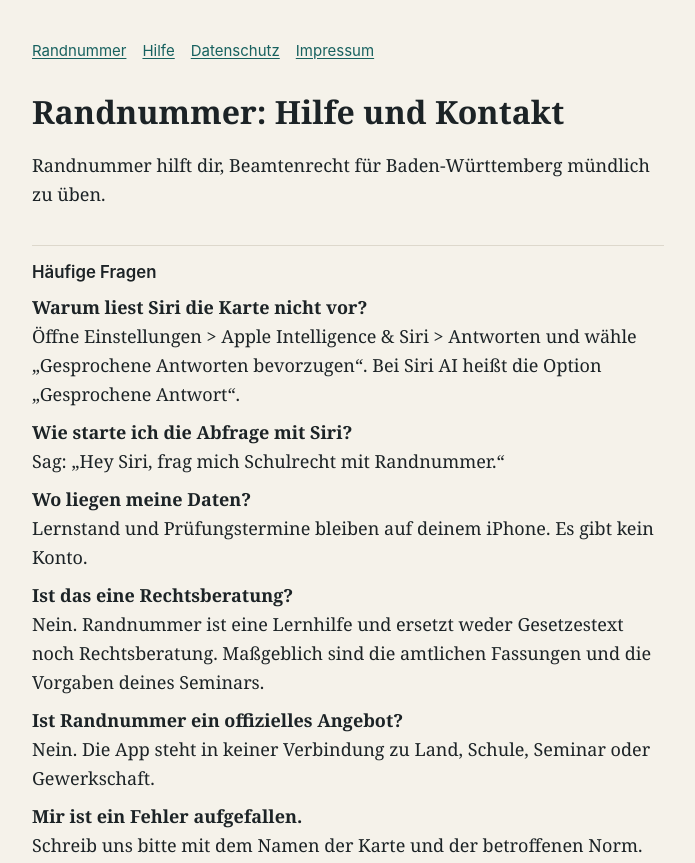
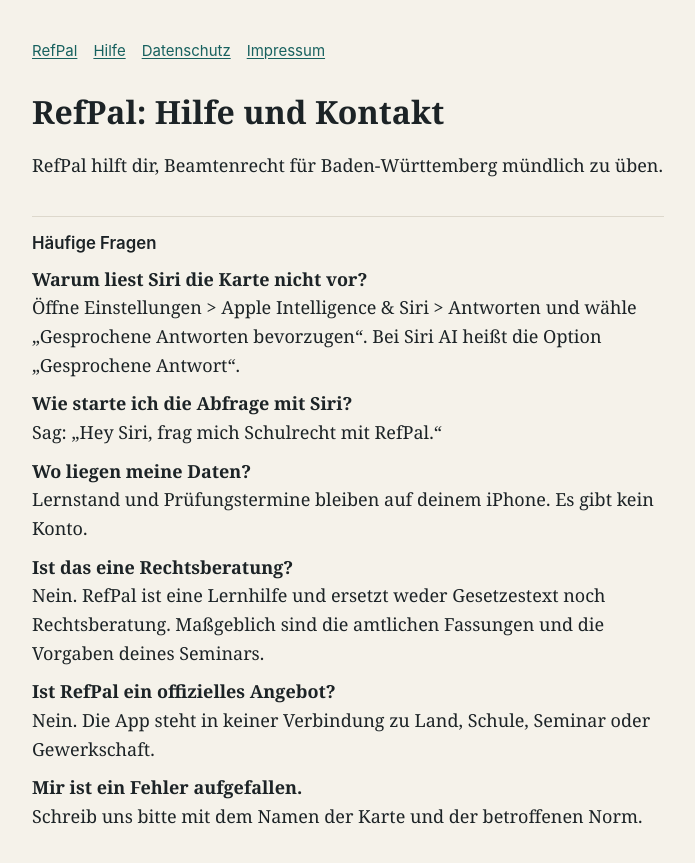
Before and after one commit to npenkwitt-glitch/refpal, a plain HTML site: page support/index.html in a window 1280 px wide. Shown: the top 863 px of the page, without its empty margins (292-987 px from the left). Drawn offline with Linux system fonts and the light colour scheme.

Commit message:
App in RefPal umbenannt
Co-Authored-By: Claude Opus 5.5 <noreply@anthropic.com>

```diff
--- a/support/index.html
+++ b/support/index.html
@@ -3,7 +3,7 @@
 <head>
 <meta charset="utf-8">
 <meta name="viewport" content="width=device-width, initial-scale=1">
-<title>Hilfe – Randnummer</title>
+<title>Hilfe – RefPal</title>
 <meta name="robots" content="index,follow">
 <style>
 :root{color-scheme:light dark;--papier:#F5F2EA;--blatt:#FFFDF8;--text:#1C2326;--leise:#596165;--akzent:#17615F;--linie:#DDD8CC}
@@ -17,15 +17,15 @@ p,ul{margin:.6rem 0}li{margin:.25rem 0}.leise{color:var(--leise);font-size:.95re
 </head>
 <body>
 <main>
-<nav aria-label="Seiten"><a href="../">Randnummer</a><a href="../support/">Hilfe</a><a href="../datenschutz/">Datenschutz</a><a href="https://mysterapp.com/impressum">Impressum</a></nav>
-<h1>Randnummer: Hilfe und Kontakt</h1>
-<p>Randnummer hilft dir, Beamtenrecht für Baden-Württemberg mündlich zu üben.</p>
+<nav aria-label="Seiten"><a href="../">RefPal</a><a href="../support/">Hilfe</a><a href="../datenschutz/">Datenschutz</a><a href="https://mysterapp.com/impressum">Impressum</a></nav>
+<h1>RefPal: Hilfe und Kontakt</h1>
+<p>RefPal hilft dir, Beamtenrecht für Baden-Württemberg mündlich zu üben.</p>
 <h2>Häufige Fragen</h2>
 <p><strong>Warum liest Siri die Karte nicht vor?</strong><br>Öffne Einstellungen &gt; Apple Intelligence &amp; Siri &gt; Antworten und wähle „Gesprochene Antworten bevorzugen“. Bei Siri AI heißt die Option „Gesprochene Antwort“.</p>
-<p><strong>Wie starte ich die Abfrage mit Siri?</strong><br>Sag: „Hey Siri, frag mich Schulrecht mit Randnummer.“</p>
+<p><strong>Wie starte ich die Abfrage mit Siri?</strong><br>Sag: „Hey Siri, frag mich Schulrecht mit RefPal.“</p>
 <p><strong>Wo liegen meine Daten?</strong><br>Lernstand und Prüfungstermine bleiben auf deinem iPhone. Es gibt kein Konto.</p>
-<p><strong>Ist das eine Rechtsberatung?</strong><br>Nein. Randnummer ist eine Lernhilfe und ersetzt weder Gesetzestext noch Rechtsberatung. Maßgeblich sind die amtlichen Fassungen und die Vorgaben deines Seminars.</p>
-<p><strong>Ist Randnummer ein offizielles Angebot?</strong><br>Nein. Die App steht in keiner Verbindung zu Land, Schule, Seminar oder Gewerkschaft.</p>
+<p><strong>Ist das eine Rechtsberatung?</strong><br>Nein. RefPal ist eine Lernhilfe und ersetzt weder Gesetzestext noch Rechtsberatung. Maßgeblich sind die amtlichen Fassungen und die Vorgaben deines Seminars.</p>
+<p><strong>Ist RefPal ein offizielles Angebot?</strong><br>Nein. Die App steht in keiner Verbindung zu Land, Schule, Seminar oder Gewerkschaft.</p>
 <p><strong>Mir ist ein Fehler aufgefallen.</strong><br>Schreib uns bitte mit dem Namen der Karte und der betroffenen Norm.</p>
 <h2>Kontakt</h2>
 <p>E-Mail: info@mysterapp.com</p>
```
Also changed, not shown: datenschutz/index.html (+5 -5 lines), index.html (+5 -5 lines).
